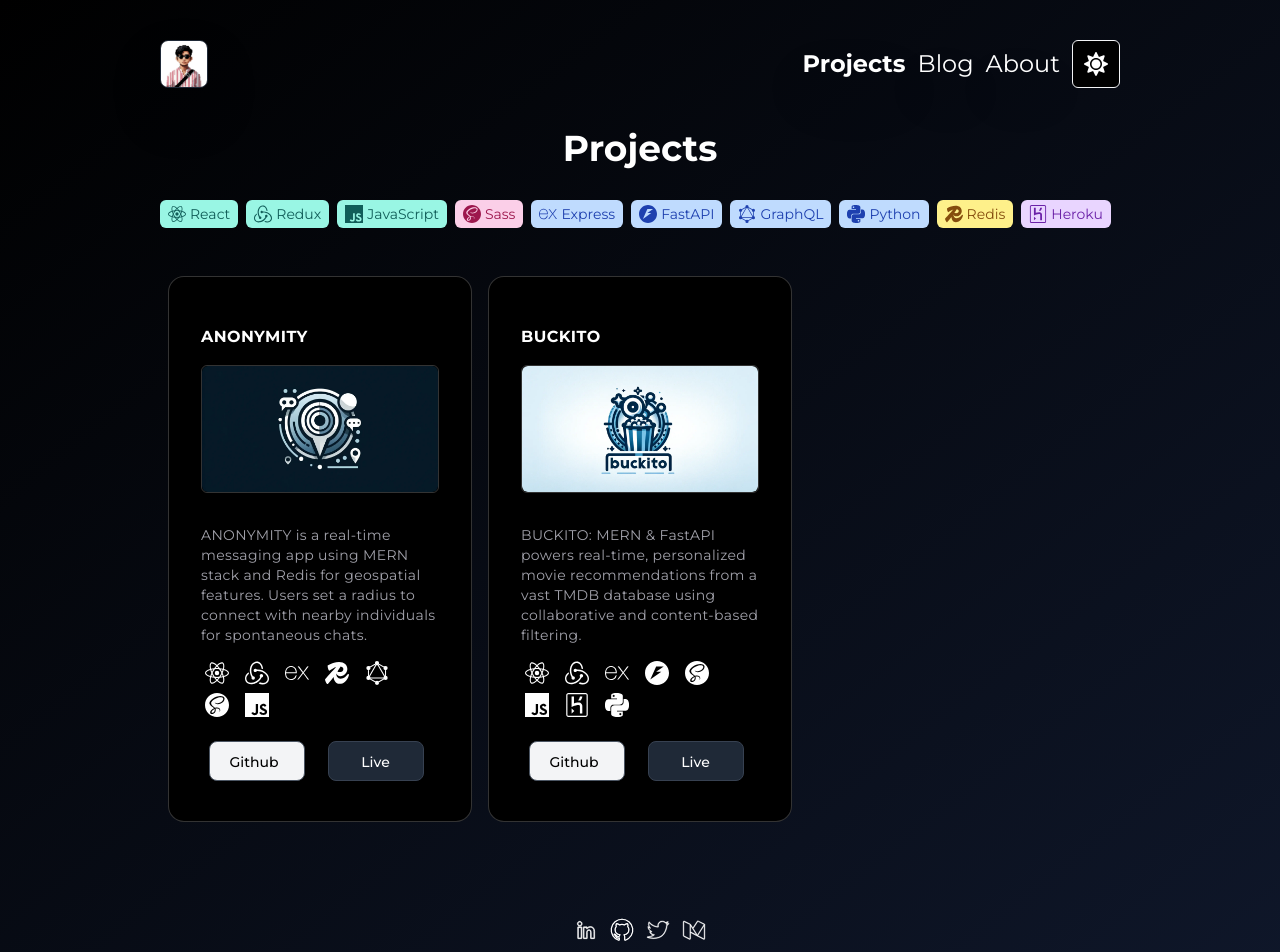
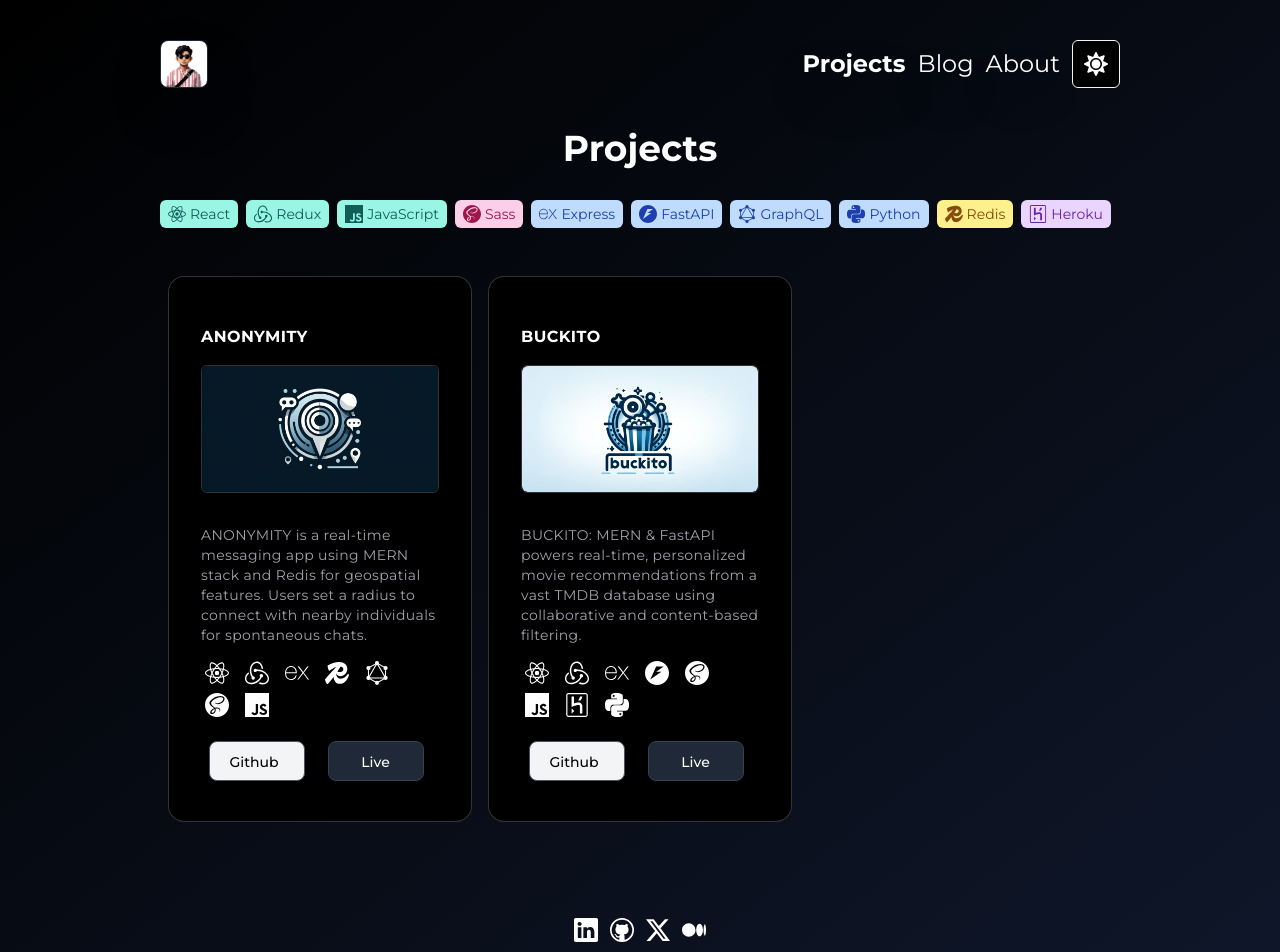
Before and after one commit to Priyanshu-C/iamstackless, a Next.js app: page /projects in a window 1280 px wide. Shown: the top 952 px of the page. Built offline with nearby package versions, Linux system fonts and the light colour scheme.

Commit message:
Add social media links and navigation links to the homepage

```diff
--- a/app/data.ts
+++ b/app/data.tsx
@@ -1,23 +1,26 @@
+import { BsLinkedin, BsMedium, BsTwitterX } from "react-icons/bs";
+import { VscGithub } from "react-icons/vsc";
+
 export const SocialLinks = [
     {
         name: "Linkedin",
         link: "https://linkedin.com/in/priyanshu--chauhan",
-        icon: "./images/icons/linkedin-social.svg",
+        icon: <BsLinkedin />,
     },
     {
         name: "Github",
         link: "https://github.com/Priyanshu-C",
-        icon: "./images/icons/github-social.svg",
+        icon: <VscGithub />,
     },
     {
         name: "Twitter",
         link: "https://twitter.com/iamstackless",
-        icon: "./images/icons/twitter-social.svg",
+        icon: <BsTwitterX />,
     },
     {
         name: "Medium",
         link: "https://medium.com/@iamstackless",
-        icon: "./images/icons/medium-social.svg",
+        icon: <BsMedium />,
     },
 ];
 
--- a/components/Social.tsx
+++ b/components/Social.tsx
@@ -4,12 +4,13 @@ import Link from "next/link";
 
 const Social = () => {
     return SocialLinks.map((link) => (
-        <Link href={link.link} key={link.name} target="_blank">
-            <img
-                src={link.icon}
-                alt={link.name}
-                className="w-6 h-6 mx-1.5 hover:scale-110 transform transition-all duration-300 ease-in-out"
-            />
+        <Link
+            href={link.link}
+            key={link.name}
+            target="_blank"
+            className="w-6 h-6 mx-1.5 text-2xl hover:scale-110 transform transition-all duration-300 ease-in-out"
+        >
+            {link.icon}
         </Link>
     ));
 };
```
